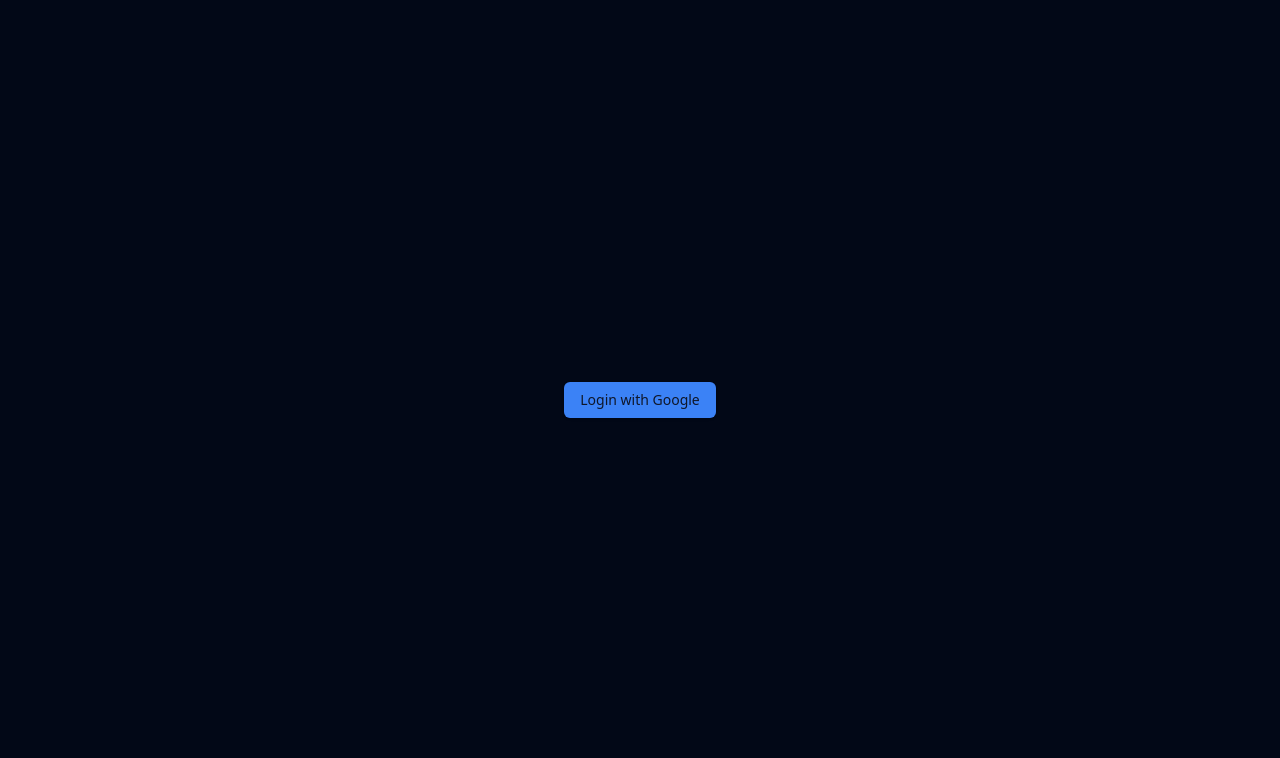
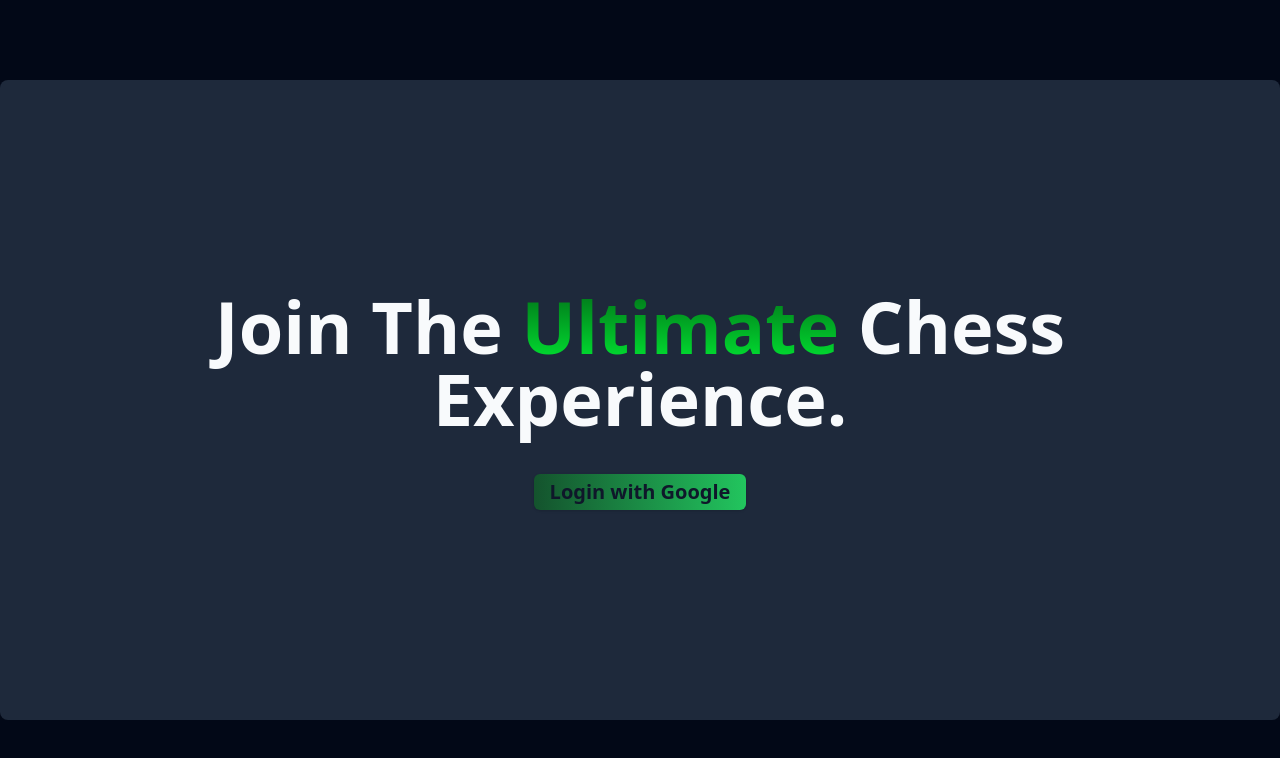
Before and after one commit to jashandeep31/chess, a React (Vite) app in the folder frontend/: page /login in a window 1280 px wide. Shown: the top 758 px of the page. Built offline with nearby package versions, Linux system fonts and the light colour scheme; no server answers.

Commit message:
Update:Login Page

```diff
--- a/frontend/package.json
+++ b/frontend/package.json
@@ -10,6 +10,7 @@
     "preview": "vite preview"
   },
   "dependencies": {
+    "@radix-ui/react-aspect-ratio": "^1.1.0",
     "@radix-ui/react-dropdown-menu": "^2.1.1",
     "@radix-ui/react-icons": "^1.3.0",
     "@radix-ui/react-slot": "^1.1.0",
--- a/frontend/src/pages/chess/Chess.tsx
+++ b/frontend/src/pages/chess/Chess.tsx
@@ -29,12 +29,12 @@
 
   return (
     <div className="container min-h-screen flex flex-col justify-center">
-      <div className="text-center mb-10 flex justify-center gap-5">
+      <div className="text-center mb-10 flex justify-center items-center gap-5">
         <h1>
           <span className="text-green-gradient"> Lobby Code</span> :{" "}
-          <span className="textToCopy border">{id}</span>
+          <span className=" border-2 border-zinc-900 p-2">{id}</span>
         </h1>
-        <button>
+        <button className="border-2 border-zinc-900 py-1 px-2">
           <i className="fa-solid fa-copy"></i>
         </button>
       </div>
--- a/frontend/src/pages/login/LoginPage.tsx
+++ b/frontend/src/pages/login/LoginPage.tsx
@@ -3,13 +3,24 @@
 
 const LoginPage = () => {
   return (
-    <div className="container  flex justify-center items-center h-screen">
-      <a
-        className={cn(buttonVariants())}
-        href="http://localhost:8000/api/v1/auth/google/callback"
-      >
-        Login with Google
-      </a>
+    <div className="h-screen flex items-center justify-center">
+      <div className="container h-4/5 bg-accent rounded-lg flex flex-col  items-center justify-center gap-10">
+        <div>
+          <h1 className="lg:text-7xl md:text-6xl text-4xl font-bold text-center">
+            Join The <span className="text-green-gradient">Ultimate</span> Chess
+            Experience.
+          </h1>
+        </div>
+        <a
+          className={cn(
+            buttonVariants(),
+            "bg-gradient-to-r from-green-900 to-green-500 font-bold text-xl"
+          )}
+          href="http://localhost:8000/api/v1/auth/google/callback"
+        >
+          Login with Google
+        </a>
+      </div>
     </div>
   );
 };
```
Also changed, not shown: 1 other file (tests, documents, lock files or other folders).
